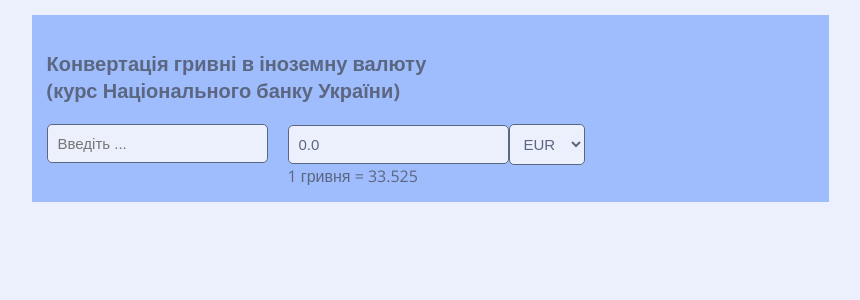
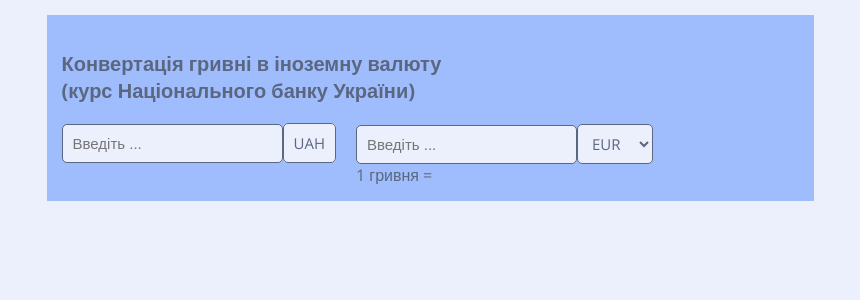
Before and after one commit to goncharenko-au/converter, a React (Create React App) app: page / in a window 1280 px wide. Shown: the top 300 px of the page, without its empty margins (210-1070 px from the left). Built offline with nearby package versions, Linux system fonts and the light colour scheme; no server answers.

Commit message:
валидация

```diff
--- a/src/App.css
+++ b/src/App.css
@@ -1,4 +1,13 @@
 @import url("https://fonts.googleapis.com/css2?family=Open+Sans:wght@400;700&display=swap");
+* {
+  margin: 0;
+  padding: 0;
+}
+*,
+*:before,
+*:after {
+  box-sizing: border-box;
+}
 body {
   background-color: #ebf0fc;
   font-family: "Open Sans", sans-serif;
@@ -28,7 +37,8 @@ body {
   color: #5b6780;
 }
 .select {
-  padding: 10px;
+  font-family: "Open Sans", sans-serif;
+  padding: 8px 10px;
   background-color: #ebf0fc;
   border: none;
   border: 1px solid #5b6780;
@@ -43,3 +53,12 @@ body {
 .block:first-child {
   margin-right: 20px;
 }
+.uah {
+  padding: 9px 10px;
+  background-color: #ebf0fc;
+  border: 1px solid #5b6780;
+  border-radius: 5px;
+  font-size: 15px;
+  color: #5b6780;
+  line-height: normal;
+}
--- a/src/App.js
+++ b/src/App.js
@@ -15,7 +15,7 @@ function App() {
   // const [select, setSelect] = useState("EUR")
   const [select, setSelect] = useState({
     currency: "EUR",
-    rate: 33.525
+    // rate: 33.525
 
 
   })
@@ -30,17 +30,18 @@ function App() {
 
   useEffect(() => {
     getRate(value);
-  }, [select.currency])
+  }, [select, value])
 
 
-  const result = (curr * +value).toFixed(1);
+  const result = +value.replace(/[^\d]/g) ? (+value * curr).toFixed(1) : "";
   return (
     <Fragment>
       <div className="wrapper">
         <Header />
         <div className="inner">
           <div className="block">
-            <Input value={value} setValue={setValue} curr={curr} />
+            <Input value={+value.replace(/[^\d]/g) ? +value : ""} setValue={setValue} curr={curr} />
+            <span className="uah">UAH</span>
           </div>
           <div className="block">
             <Input value={result} />
--- a/src/components/Select.jsx
+++ b/src/components/Select.jsx
@@ -3,7 +3,7 @@ export default function Select({ select, setSelect }) {
         <>
             <select
                 className="select"
-                value={select} onChange={(e) => setSelect(e.target.value)}>
+                value={select} onChange={(e) => setSelect({ currency: e.target.value })}>
                 <option>USD</option>
                 <option>EUR</option>
                 <option>RUB</option>
```
